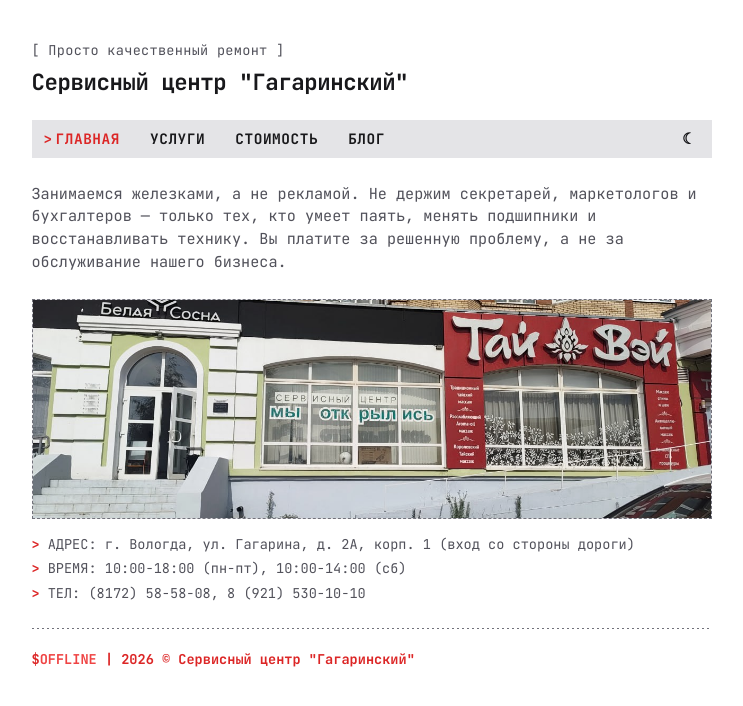
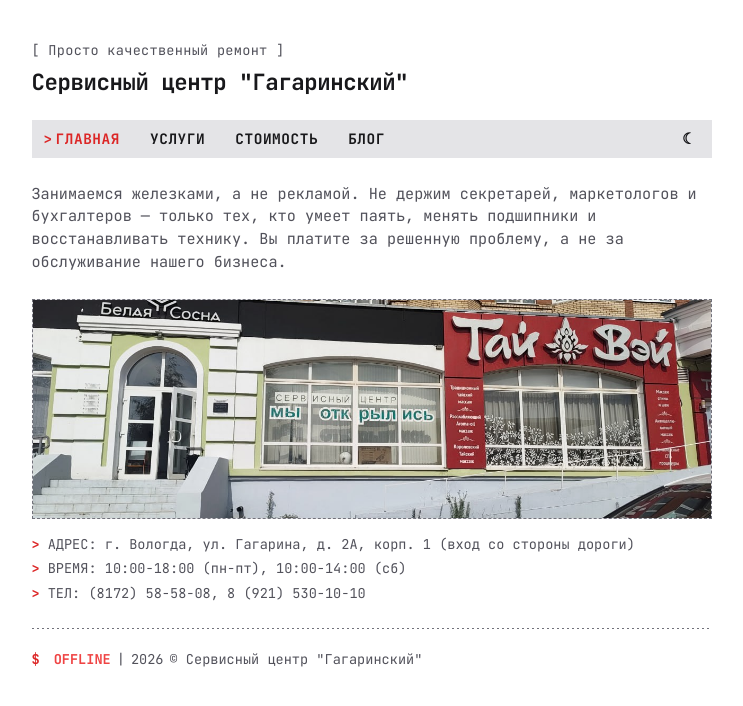
Before and after one commit to polinom11/polinom11.github.io, a Jekyll site: the page index.html, which Jekyll copies as it is, in a window 1280 px wide. Shown: the top 706 px of the page, without its empty margins (261-1004 px from the left). Built offline with Jekyll 4.4.1, drawn with Linux system fonts in a browser that asks for light colours.

Commit message:
Update index.html

```diff
--- a/index.html
+++ b/index.html
@@ -96,7 +96,7 @@
 
     <footer id="contacts">
         <div class="footer-status">
-            <span class="prompt">$<span id="statusIndicator"></span> | <span id="year">2026</span> &copy; Сервисный центр "Гагаринский"
+            <span class="prompt">$</span><span id="statusIndicator"></span> | <span id="year">2026</span> &copy; Сервисный центр "Гагаринский"
         </div>
     </footer>
 
```
